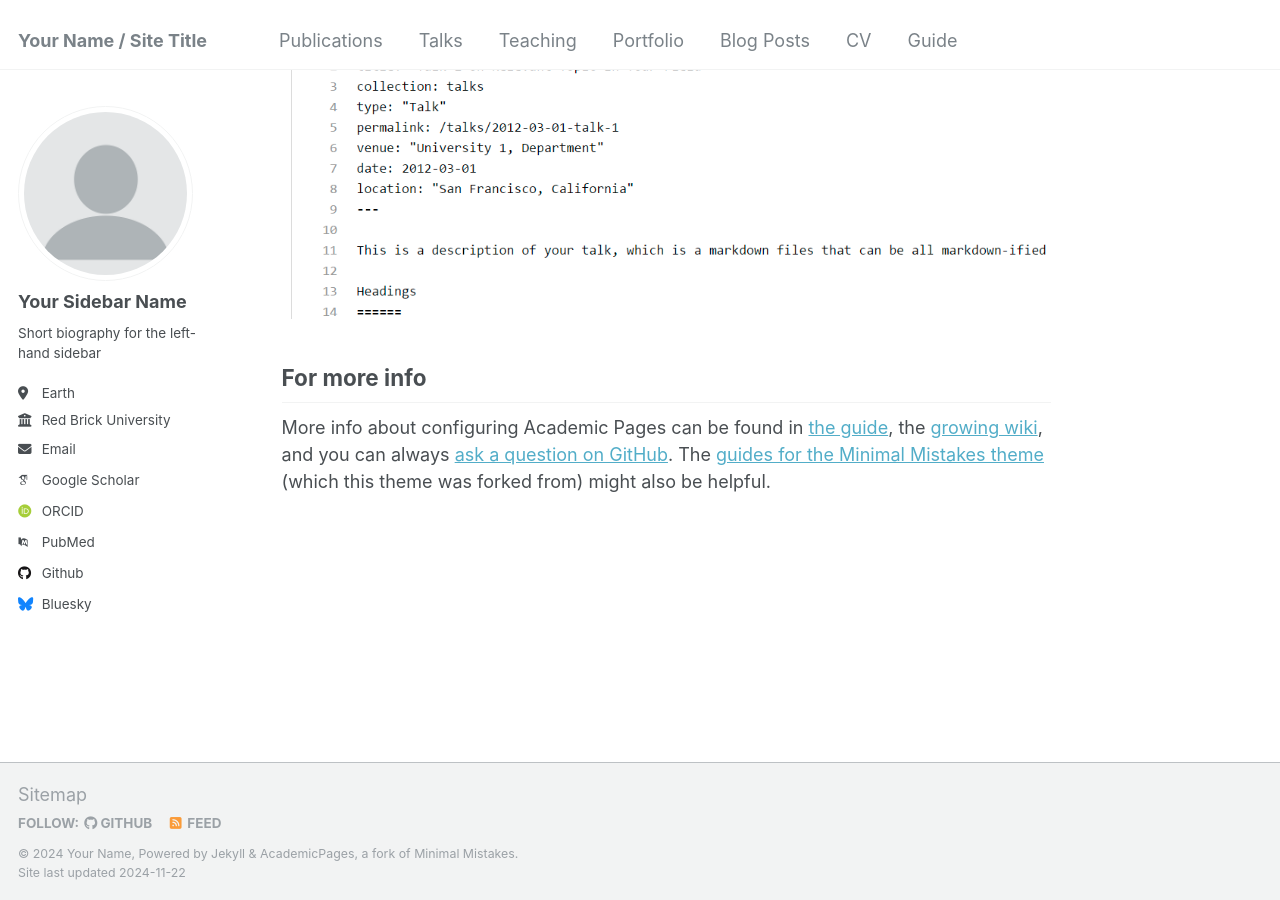
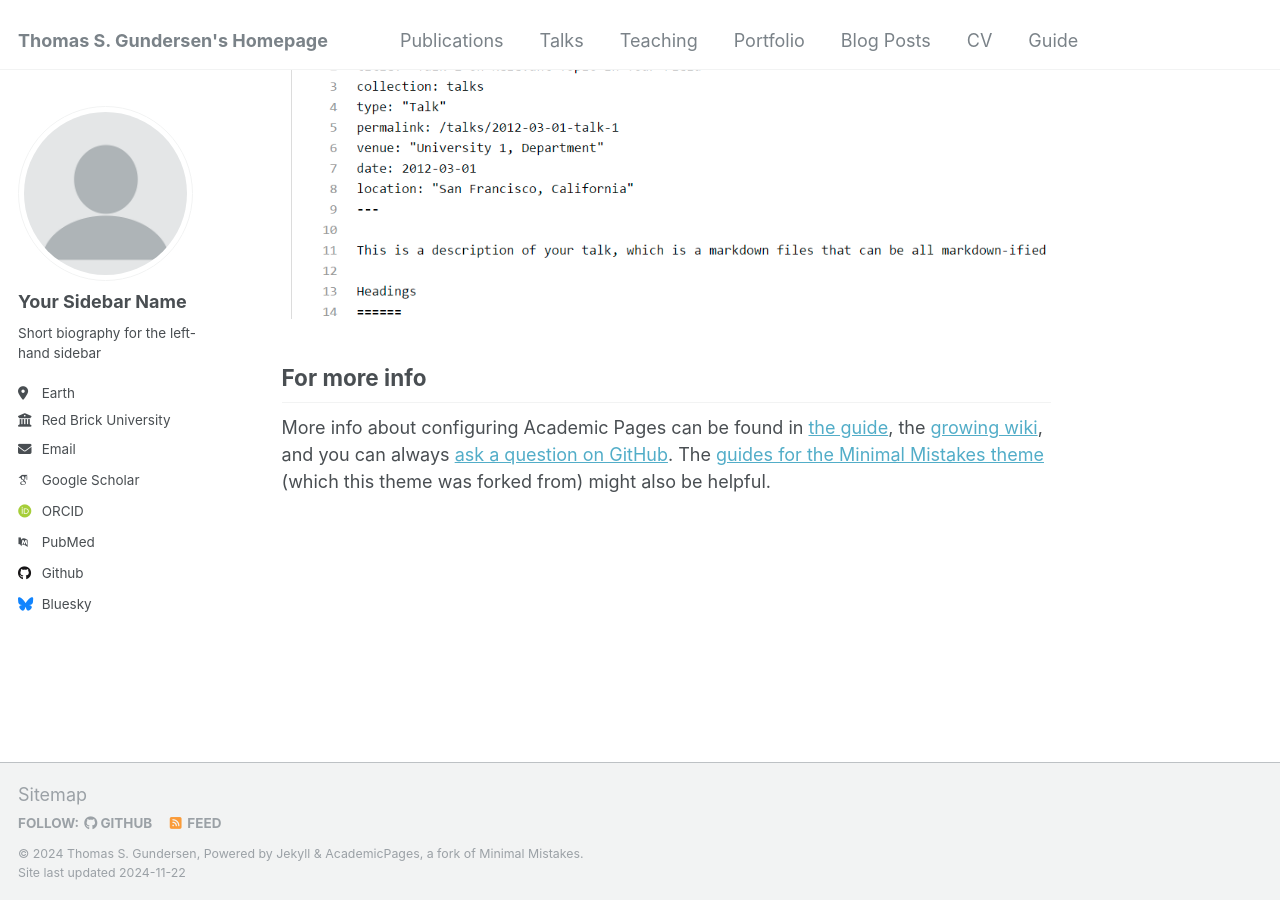
Before and after one commit to tsgundersen/tsgundersen.github.io, a Jekyll site: the page built from _pages/about.md, in a window 1280 px wide and 900 px high, scrolled down 2643 px. Built offline with Jekyll 4.4.1, drawn with Linux system fonts in a browser that asks for light colours; some web fonts are replaced.

Commit message:
First update to site-wide config

```diff
--- a/_config.yml
+++ b/_config.yml
@@ -8,11 +8,11 @@
 
 # Basic Site Settings
 locale                   : "en-US"
-title                    : "Your Name / Site Title"
+title                    : "Thomas S. Gundersen's Homepage"
 title_separator          : "-"
-name                     : &name "Your Name"
-description              : &description "personal description"
-url                      : https://academicpages.github.io # the base hostname & protocol for your site e.g. "https://[your GitHub username].github.io"
+name                     : &name "Thomas S. Gundersen"
+description              : &description "Personal description here."
+url                      : https://tsgundersen.github.io # the base hostname & protocol for your site e.g. "https://[your GitHub username].github.io"
 baseurl                  : "" # the subpath of your site, e.g. "/blog"
 repository               : "academicpages/academicpages.github.io"
 
```
